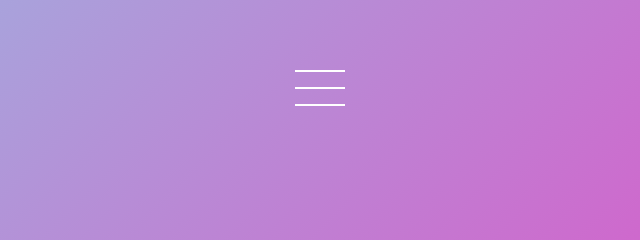
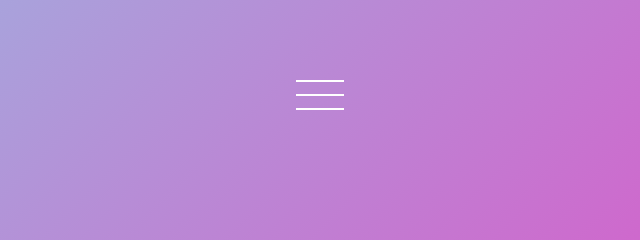
Before and after one commit to ics-creative/170307_micro_interaction, a website: page docs/menu.html in a window 1280 px wide. Shown: the part 305-545 px from the top of the page, 320-960 px from the left. Drawn offline with Linux system fonts and the light colour scheme.

Commit message:
ハンバーガーメニューのコードをシンプルに調整

```diff
--- a/docs/menu.html
+++ b/docs/menu.html
@@ -21,79 +21,94 @@
       .container {
         width: 100%;
         height: 100%;
-        display: flex;
-        justify-content: center;
-        align-items: center;
+        display: grid;
+        place-items: center;
       }
 
-      /*
-     「メニュー」と「閉じる」アイコンの変形アニメーション
-    */
+      /* 「メニュー」と「閉じる」アイコンの変形アニメーション */
       #content01 {
         background-image: linear-gradient(135deg, #8ecbe6, #e743c3);
       }
 
-      .menu {
-        position: relative;
-        display: inline-block;
-        width: 50px;
-        height: 50px;
-        cursor: pointer;
+      /* 3本の線 */
+      .hm-line-top,
+      .hm-line-middle,
+      .hm-line-bottom {
+        --height: 2px;
+        display: block;
+        width: 100%;
+        height: var(--height);
+        transition: 0.3s;
+        transform-origin: center;
+        background-color: #fff;
+        /* 縦真ん中に配置 */
+        position: absolute;
+        top: calc(50% - var(--height) / 2);
+        left: 0;
+      }
+      /* 上の線の初期位置 */
+      .hm-line-top {
+        translate: 0 14px;
+      }
+      /* 下の線の初期位置 */
+      .hm-line-bottom {
+        translate: 0 -14px;
       }
 
-      .menu-line {
-        top: 17px;
-      }
+      /* ハンバーガーメニューのボタン。hm = Hamburger Menu */
+      .hm-button {
+        position: relative;
+        display: inline-flex;
+        width: 48px;
+        height: 48px;
+        appearance: none;
+        background: none;
+        border: none;
+        cursor: pointer;
 
-      .menu-inner::after,
-      .menu-inner::before {
-        content: "";
-      }
-
-      .menu-line,
-      .menu-inner::after,
-      .menu-inner::before {
-        position: absolute;
-        display: block;
-        width: 100%;
-        height: 2px;
-        transition: 0.15s ease-out;
-        background-color: #fff;
-      }
-
-      .menu-inner::after {
-        top: 34px;
-      }
-
+        /* 選択状態 */
+        &.active {
           /* 真ん中の線のアニメーション */
-      .menu:hover .menu-line,
-      .menu:active .menu-line {
+          .hm-line-middle {
             width: 0;
             opacity: 0;
             transform: translateX(20px) rotate(90deg);
           }
 
           /* 上の線のアニメーション */
-      .menu:hover .menu-inner::before,
-      .menu:active .menu-inner::before {
-        width: 44px;
-        transform: translateY(17px) translateX(3px) rotate(-135deg);
+          .hm-line-top {
+            translate: 0 0;
+            rotate: 135deg;
           }
 
           /* 下の線のアニメーション */
-      .menu:hover .menu-inner::after,
-      .menu:active .menu-inner::after {
-        width: 44px;
-        transform: translateY(-17px) translateX(3px) rotate(135deg);
+          .hm-line-bottom {
+            translate: 0 0;
+            rotate: -135deg;
+          }
+        }
       }
     </style>
   </head>
   <body>
     <section id="content01" class="container">
-      <div class="menu">
-        <span class="menu-line"></span>
-        <span class="menu-inner"></span>
-      </div>
+      <button class="hm-button" aria-label="ひらく">
+        <span class="hm-line-top"></span>
+        <span class="hm-line-middle"></span>
+        <span class="hm-line-bottom"></span>
+      </button>
     </section>
+
+    <script>
+      // ボタンの開閉処理
+      const button = document.querySelector(".hm-button");
+
+      button.addEventListener("click", () => {
+        const current = button.classList.contains("active");
+        const next = !current;
+        button.classList.toggle("active", next);
+        button.setAttribute("aria-label", next ? "とじる" : "ひらく");
+      });
+    </script>
   </body>
 </html>
```
Lines whose indentation alone changed are shown as unchanged.
